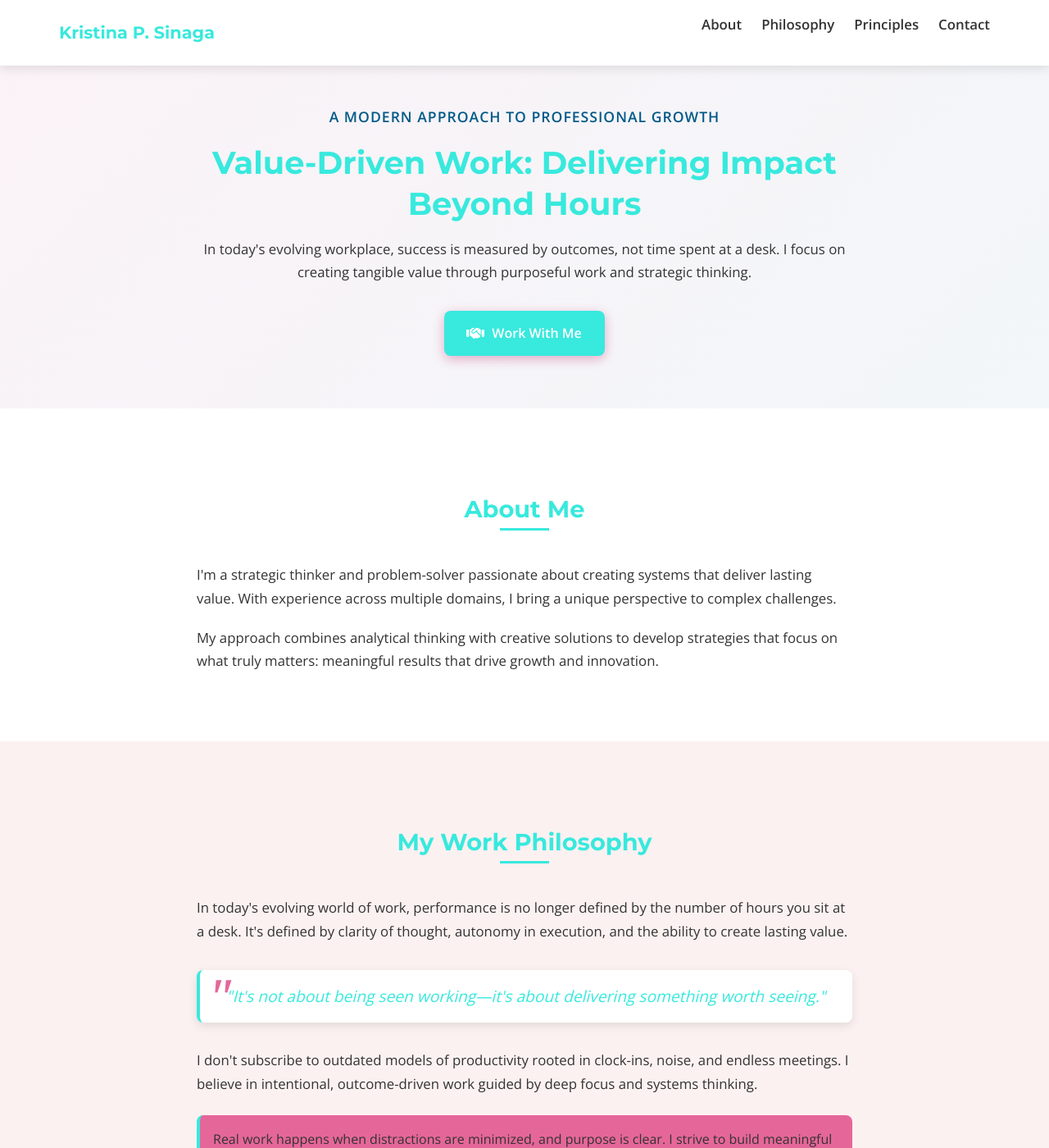
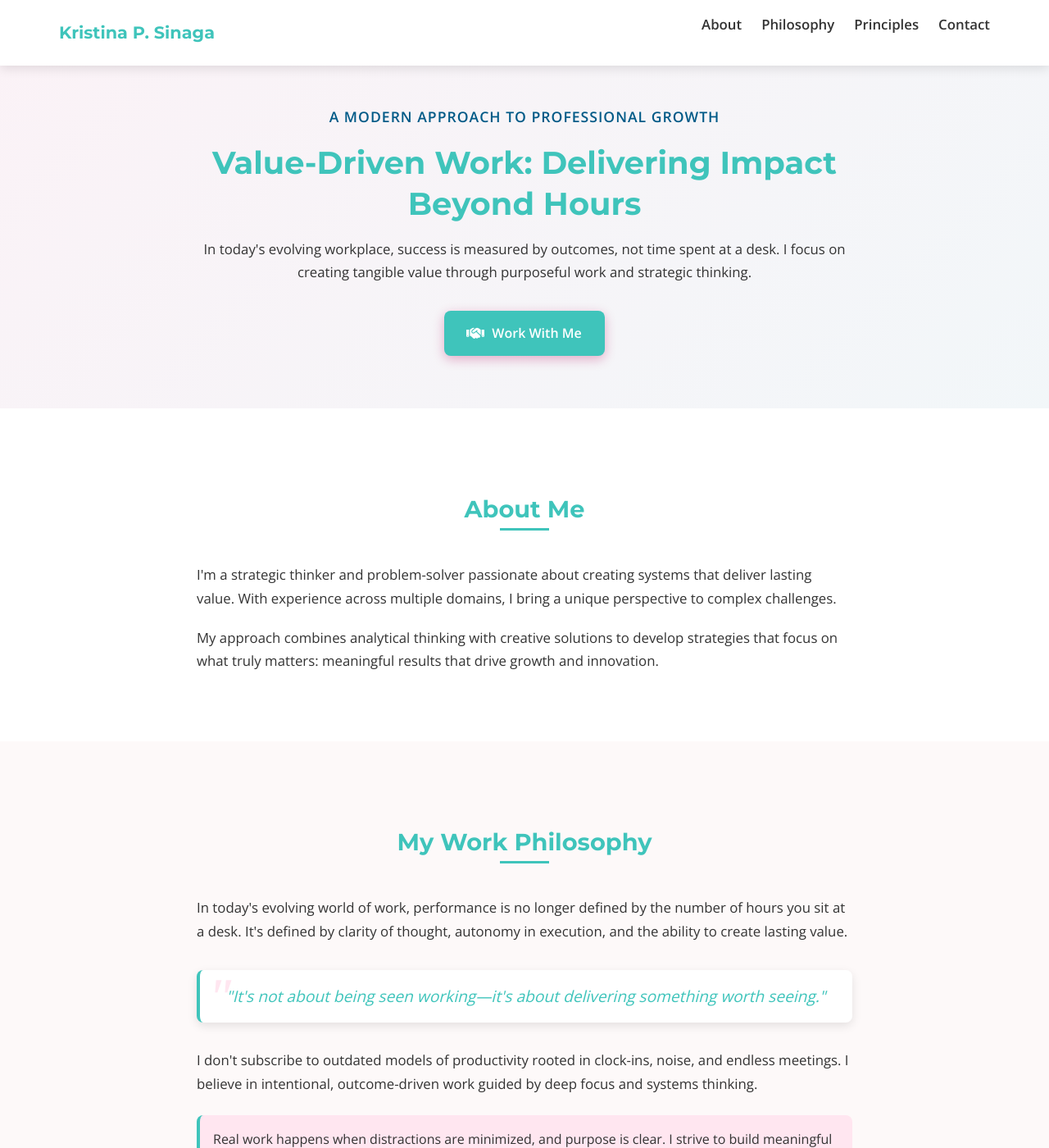
Before and after one commit to Kristina01-hash/Kristina01-hash.github.io, a Jekyll site: the page clown-network/chronicles/homepage_with_links_resume.html, which Jekyll copies as it is, in a window 1280 px wide and 1400 px high. Shown: the whole window at 82% size. Built offline with Jekyll 4.4.1, drawn with Linux system fonts in a browser that asks for light colours.

Commit message:
Update homepage_with_links_resume.html

```diff
--- a/clown-network/chronicles/homepage_with_links_resume.html
+++ b/clown-network/chronicles/homepage_with_links_resume.html
@@ -34,11 +34,11 @@
 <link href="https://cdnjs.cloudflare.com/ajax/libs/font-awesome/6.5.0/css/all.min.css" rel="stylesheet"/>
 <style>
     :root {
-      --primary-color: #38e9dd;
-      --primary-light: #e56799;
+      --primary-color: #3fc4bb;
+      --primary-light: #ffe6f0;
       --secondary-color: #005a87;
       --text-color: #333;
-      --light-bg: #fcf1f1;
+      --light-bg: #fdf9f9;
       --accent-color: #4CAF50;
       --border-radius: 8px;
       --box-shadow: 0 4px 12px rgba(0,0,0,0.1);
```
